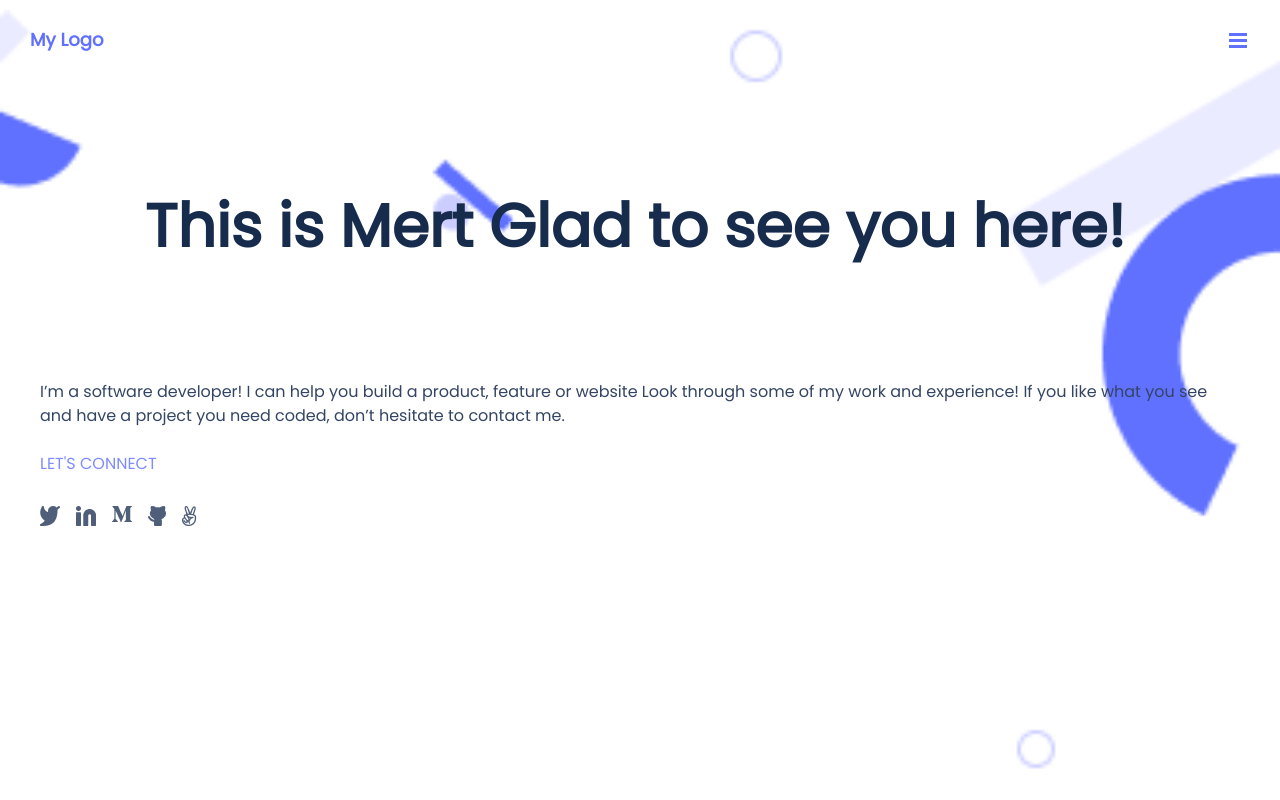
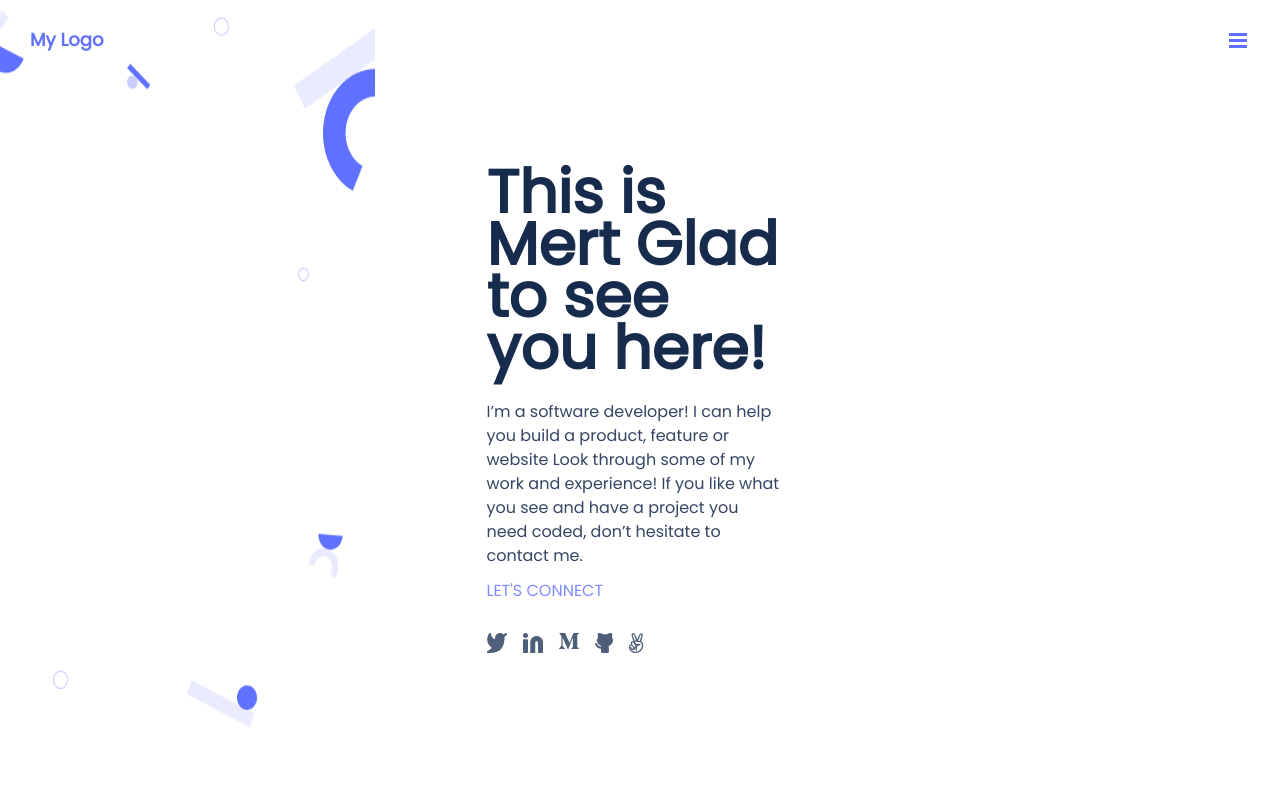
Before and after one commit to mertkantaroglu/Portfolio-Project, a plain HTML site: page index.html in a window 1280 px wide. Drawn offline with Linux system fonts and the light colour scheme.

Commit message:
fix index and style files

```diff
--- a/index.html
+++ b/index.html
@@ -31,12 +31,13 @@
       </div>
 
       <div class="intro">
-        I’m a software developer! I can help you build a product, feature or
-        website Look through some of my work and experience! If you like what
-        you see and have a project you need coded, don’t hesitate to contact me.
-        <br />
-        <br />
-        <a class="connect" href="#">LET'S CONNECT</a>
+        <p>
+          I’m a software developer! I can help you build a product, feature or
+          website Look through some of my work and experience! If you like what
+          you see and have a project you need coded, don’t hesitate to contact
+          me.
+        </p>
+        <h3><a class="connect" href="#">LET'S CONNECT</a></h3>
 
         <div class="social-media">
           <ul class="social-media-icons">
--- a/styles.css
+++ b/styles.css
@@ -8,7 +8,7 @@
 body {
   background-image: url('./Images/header-shapes\ mobile.png');
   background-repeat: no-repeat;
-  background-size: cover;
+  background-size: 375px 718px;
 }
 
 .header {
@@ -54,6 +54,7 @@ body {
 }
 
 .title {
+  width: 327px;
   height: 150px;
   font-family: 'Poppins', sans-serif;
   font-style: normal;
@@ -61,16 +62,17 @@ body {
   font-size: 40px;
   line-height: 52px;
   display: flex;
-  align-items: stretch;
+  align-items: center;
   color: #172b4d;
   order: 0;
   flex-grow: 0;
-  margin-left: 30px;
-  margin-right: 20px;
+  padding-left: 20px;
+  padding-right: 10px;
 }
 
 .intro {
-  height: 150px;
+  width: 327px;
+  height: 145px;
   font-family:
     'Poppins',
     sans-serif;
@@ -79,12 +81,12 @@ body {
   font-size: 16px;
   line-height: 24px;
   color: #344563;
-  flex-wrap: wrap;
   order: 0;
   flex-grow: 0;
-  margin-top: 40px;
-  padding-left: 40px;
-  padding-right: 30px;
+  padding-top: 40px;
+  padding-left: 20px;
+  padding-right: 10px;
+  justify-content: center;
 }
 
 .connect {
@@ -101,8 +103,6 @@ body {
   flex-grow: 0;
   justify-content: flex-start;
   text-decoration: none;
-  margin-top: 10px;
-  margin-bottom: 20px;
 }
 
 .social-media-icons {
```
